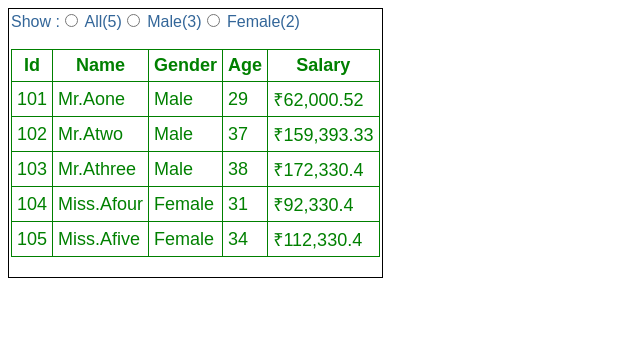
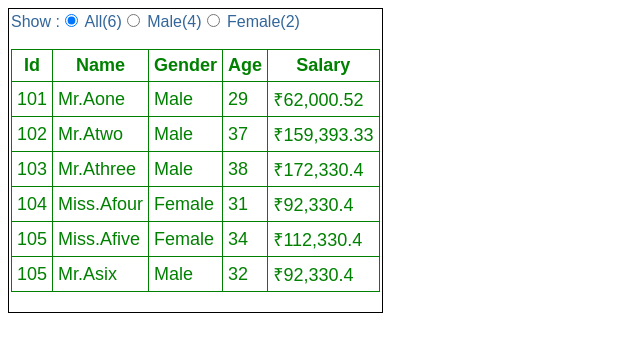
Before and after one commit to saisuman30/AngularPractice, an Angular app in the folder kv-angularcli-componentdemo/: page / in a window 1280 px wide. Shown: the top 352 px of the page, without its empty margins (0-640 px from the left). Built offline with nearby package versions, Linux system fonts and the light colour scheme.

Commit message:
Made input and output properties for intercomponent communication.

```diff
--- a/kv-angularcli-componentdemo/src/app/employee/employeeCount.component.html
+++ b/kv-angularcli-componentdemo/src/app/employee/employeeCount.component.html
@@ -1,7 +1,7 @@
 <span class="radioClass"> Show :</span>
-<input type="radio" name="options"/>
+<input type="radio"  name="options" value="All" [(ngModel)]="selectedRadioButtonValue" (change)="onSelectedRadioButtonChange()"/>
 <span class="radioClass"> All({{all}})</span>
-<input type="radio" name="options"/>
+<input type="radio" name="options" value="Male" [(ngModel)]="selectedRadioButtonValue" (change)="onSelectedRadioButtonChange()"/>
 <span class="radioClass"> Male({{male}})</span>
-<input type="radio" name="options"/>
+<input type="radio" name="options" value="Female" [(ngModel)]="selectedRadioButtonValue" (change)="onSelectedRadioButtonChange()"/>
 <span class="radioClass"> Female({{female}})</span>
--- a/kv-angularcli-componentdemo/src/app/employee/employeeCount.component.ts
+++ b/kv-angularcli-componentdemo/src/app/employee/employeeCount.component.ts
@@ -1,4 +1,4 @@
-import {Component} from '@angular/core';
+import {Component,Input,Output,EventEmitter} from '@angular/core';
 
 @Component({
     selector:'my-employeecount',
@@ -7,7 +7,23 @@ import {Component} from '@angular/core';
 })
 
 export class EmployeeCountComponent{
-    all:number=5;
-    male:number=3;
-    female:number=2;
+    @Input()
+    all:number;
+    @Input()
+    male:number;
+    @Input()
+    female:number;
+
+    selectedRadioButtonValue:string='All';
+
+    @Output()
+    countRadioButtonSelectedChanged:EventEmitter<string>= new EventEmitter<string>();
+
+    onSelectedRadioButtonChange(){
+        this.countRadioButtonSelectedChanged.emit(this.selectedRadioButtonValue);
+        console.log(this.selectedRadioButtonValue);
+    }
+
+
+
 }
--- a/kv-angularcli-componentdemo/src/app/employee/employeelist.component.html
+++ b/kv-angularcli-componentdemo/src/app/employee/employeelist.component.html
@@ -1,4 +1,6 @@
-<my-employeecount></my-employeecount>
+<my-employeecount [all]="GetTotalEmployeeCount()" [male]="GetTotalMaleEmployeeCount()" [female]="GetTotalFemaleEmployeeCount()"
+(countRadioButtonSelectedChanged)="onEmployeeCountRadioButtonChanged($event)"
+></my-employeecount>
 <br/>
 <br/>
 <table>
@@ -18,8 +20,9 @@
         </tr>
     </thead>
     <tbody>
+        <ng-container  *ngFor='let employee of employees;'>
         <!-- <tr *ngFor='let employee of employees;trackBy:trackEmployeeById;let i=index;let isFirst=first;let isLast=last;let isEven=even;let isOdd=odd'> -->
-                <tr *ngFor='let employee of employees;'>
+                <tr  *ngIf="selectedEmployeeCountRadioButton=='All'|| selectedEmployeeCountRadioButton==employee.Gender">
              <td>{{employee.Id}}</td>
             <td>{{employee.firstName|employeeTitle:employee.Gender}}</td>
             <td>{{employee.Gender}}</td>
@@ -31,6 +34,7 @@
                     <td>{{isEven}}</td>
                 <td>{{isOdd}}</td> -->
         </tr>
+    </ng-container>
     </tbody>
 </table>
 <br/>
--- a/kv-angularcli-componentdemo/src/app/employee/employeelist.component.ts
+++ b/kv-angularcli-componentdemo/src/app/employee/employeelist.component.ts
@@ -8,14 +8,33 @@ import { Component } from '@angular/core';
 
 export class EmployeeListComponent {
     employees: any[];
+
+    selectedEmployeeCountRadioButton:string='All';
     constructor() {
         this.employees = [
             { Id: 101, firstName: 'Aone', lastName: 'xyzone', Gender: 'Male', Age: 29, Salary: 62000.5233 },
             { Id: 102, firstName: 'Atwo', lastName: 'xyztwo', Gender: 'Male', Age: 37, Salary: 159393.33 },
             { Id: 103, firstName: 'Athree ', lastName: 'xyzthree', Gender: 'Male', Age: 38, Salary: 172330.3993 },
             { Id: 104, firstName: 'Afour ', lastName: 'xyzfour', Gender: 'Female', Age: 31, Salary: 92330.3993 },
-            { Id: 105, firstName: 'Afive', lastName: 'xyzfive', Gender: 'Female', Age: 34, Salary: 112330.3993 }
+            { Id: 105, firstName: 'Afive', lastName: 'xyzfive', Gender: 'Female', Age: 34, Salary: 112330.3993 },
+            { Id: 105, firstName: 'Asix', lastName: 'xyzsix', Gender: 'Male', Age: 32, Salary: 92330.3993 }
         ];
+    }
+
+    onEmployeeCountRadioButtonChanged(selectedRadioButtonValue:string):void{
+        this.selectedEmployeeCountRadioButton = selectedRadioButtonValue;
+    }
+
+    GetTotalEmployeeCount():number{
+        return this.employees.length;
+    }
+
+    GetTotalMaleEmployeeCount():number{
+        return this.employees.filter(x=>x.Gender==='Male').length;
+    }
+
+    GetTotalFemaleEmployeeCount():number{
+        return this.employees.filter(x=>x.Gender==='Female').length;
     }
     // RefreshEmployees(): void {
     //     this.employees = [
```
